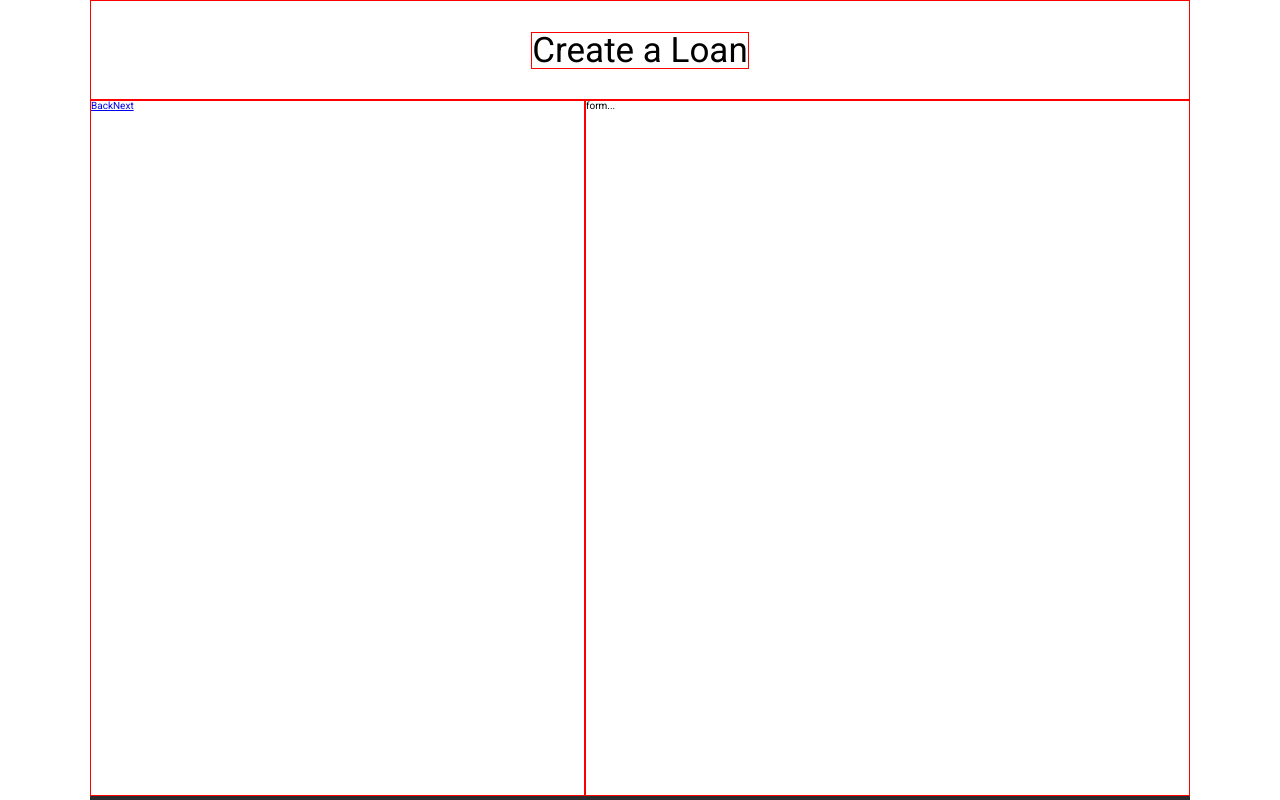
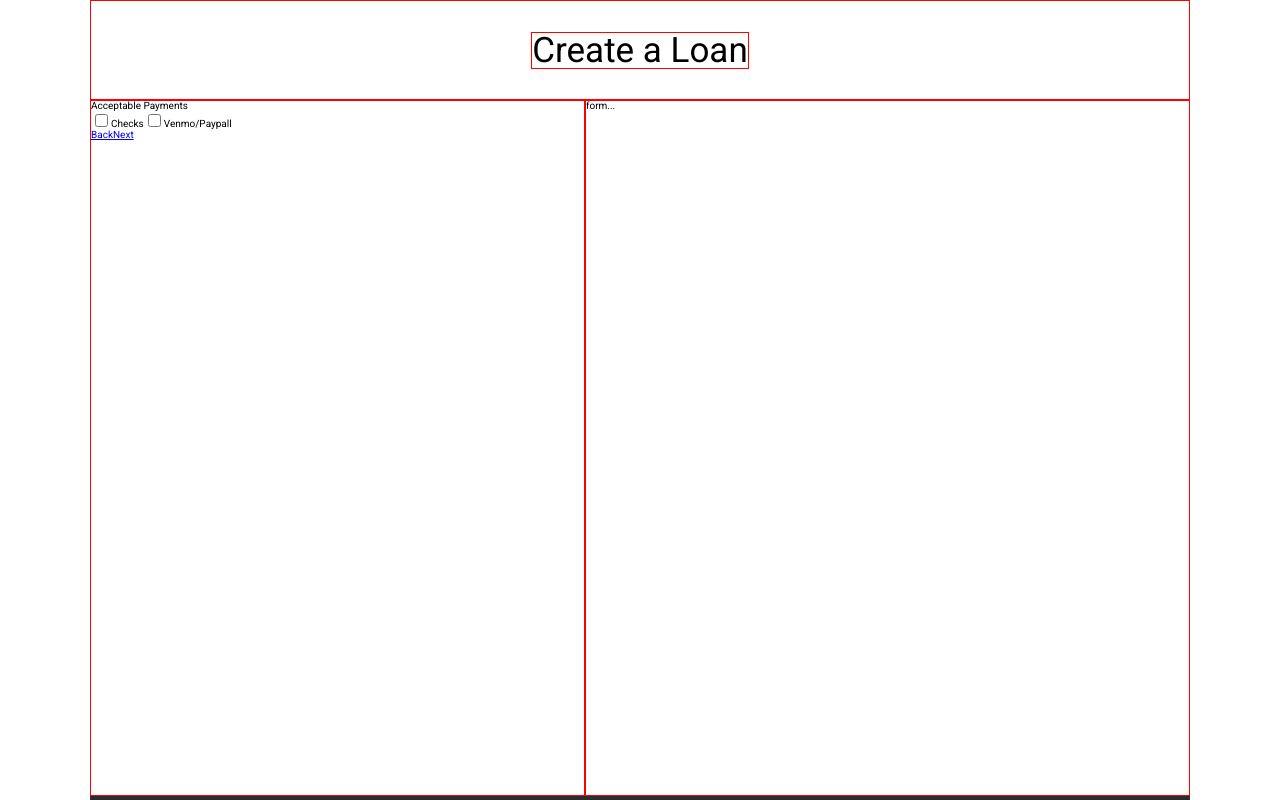
Before and after one commit to clintKunz/Bevy-Beta, a React (Create React App) app in the folder bevy-front-end/: page /loan/page-3 in a window 1280 px wide. Shown: the top 800 px of the page. Built offline with nearby package versions, Linux system fonts and the light colour scheme.

Commit message:
add payment methods and inputs

```diff
--- a/bevy-front-end/src/components/Loan/Pages/LoanP3.js
+++ b/bevy-front-end/src/components/Loan/Pages/LoanP3.js
@@ -7,6 +7,10 @@ class LoanP3 extends Component {
   render() {
     return (
       <div className=''>
+        <h3>Acceptable Payments</h3>
+        <input type="checkbox"/>Checks
+        <input type="checkbox"/>Venmo/Paypall
+        <br/>
         <Link to='/loan/page-2'>Back</Link>
         <Link to='/loan/page-4'>Next</Link>
       </div>
```
